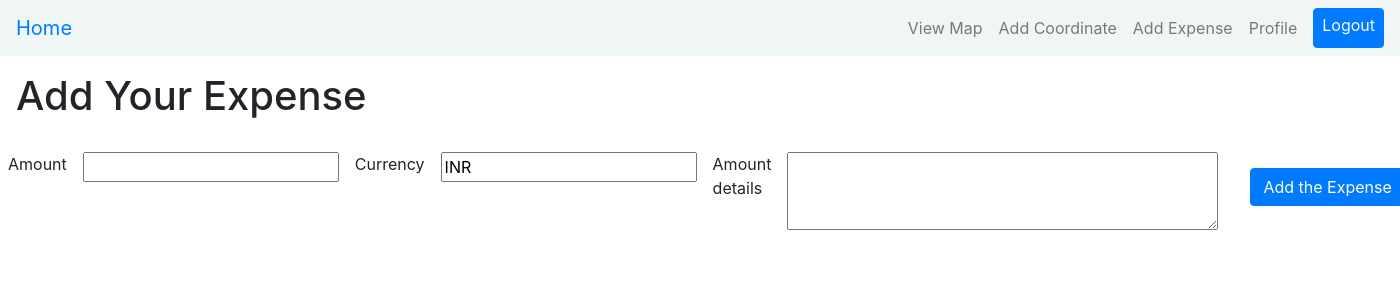
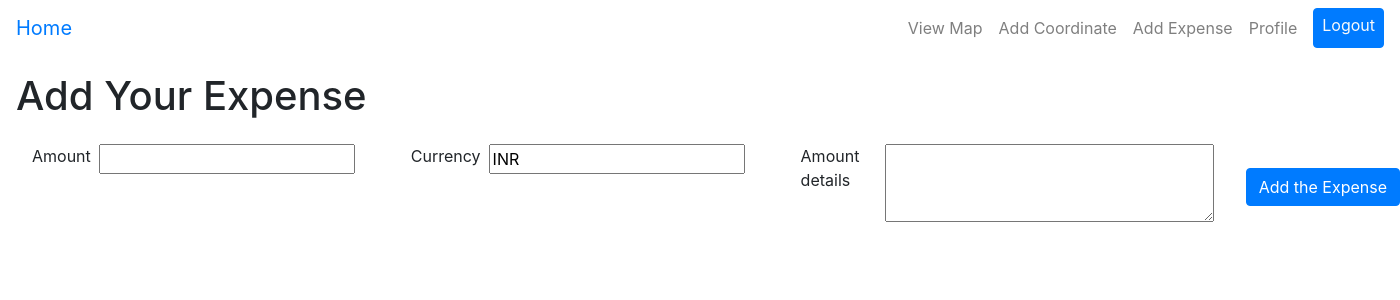
Before and after one commit to Devanshvora03/sales, a Django app: page /expense/ in a window 1400 px wide. Shown: the top 300 px of the page. Run offline with Django 3.2, Linux system fonts and the light colour scheme; the visitor is signed in with stand-in values (Sample User, id 1); some libraries are stand-ins or nearby versions.

Commit message:
responsiveness done in expense.html

```diff
--- a/templates/users/base.html
+++ b/templates/users/base.html
@@ -11,12 +11,12 @@
 
     <!--Font awesome icons -->
 	<link rel="stylesheet" href="https://use.fontawesome.com/releases/v5.8.2/css/all.css" integrity="sha384-oS3vJWv+0UjzBfQzYUhtDYW+Pj2yciDJxpsK1OYPAYjqT085Qq/1cq5FLXAZQ7Ay" crossorigin="anonymous">
-	<link rel="stylesheet" href="{% static 'css/home.css' %}">
+	<link rel="stylesheet" href="{% static 'static/css/home.css' %}">
 
     <title>{% block title %} {% endblock %} </title>
 </head>
 <body>
-  <div class="" style="overflow-x: hidden">
+  <div class="overflow1" >
     {% comment %}container p-3 my-3 {% endcomment %}
     <div class="row">
       <div class="col-md-12">
--- a/templates/users/expense.html
+++ b/templates/users/expense.html
@@ -5,17 +5,21 @@
     Add Your Expense
 </h1>
     <form  method="post">
-        <div class="d-flex w-100">
+        <div class="dflex1 d-flex w-100">
+        <div class = "dflex1 d-flex">
         {% csrf_token %}
         {% for field in form %}
-        <div class = "d-flex m-2">
+        <div class="margin1 d-flex mx-4">
+            <div class=" mx-2">
             {{field.label}}
-            <div class="ml-3">
+            </div>
+            <div class="">
             {{field}}
             </div>
         </div>
-        {% endfor %}
-        <div class="ml-4 mt-4 ">
+            {% endfor %}
+        </div>
+        <div class="ml-2 my-4 ">
         <button type ="submit" class="btn btn-primary ">
             Add the Expense
         </button>
--- a/user_management/settings.py
+++ b/user_management/settings.py
@@ -171,5 +171,5 @@ DEFAULT_AUTO_FIELD = 'django.db.models.BigAutoField'
 
 
 STATICFILES_DIRS = [
-    BASE_DIR,"users/static"
+    BASE_DIR,"static"
 ]
--- a/users/forms.py
+++ b/users/forms.py
@@ -99,5 +99,5 @@ class ExpenseForm(forms.ModelForm):
         model = Expense
         exclude = ('user_id',)
         widgets = {
-            'amount_details': forms.Textarea(attrs={'cols': 40, 'rows': 3})
+            'amount_details': forms.Textarea(attrs={'cols': 30, 'rows': 3})
         }
--- a/users/static/css/home.css
+++ /dev/null
@@ -1,8 +0,0 @@
-
-.bg1{
-    background-color: #f0f5f5!important
-}
-
-.over1{
-    overflow-x: hidden!important;
-}
```
Also changed, not shown: templates/users/home.html (+1 -12 lines), users/static/img/home.jpg (deleted).
